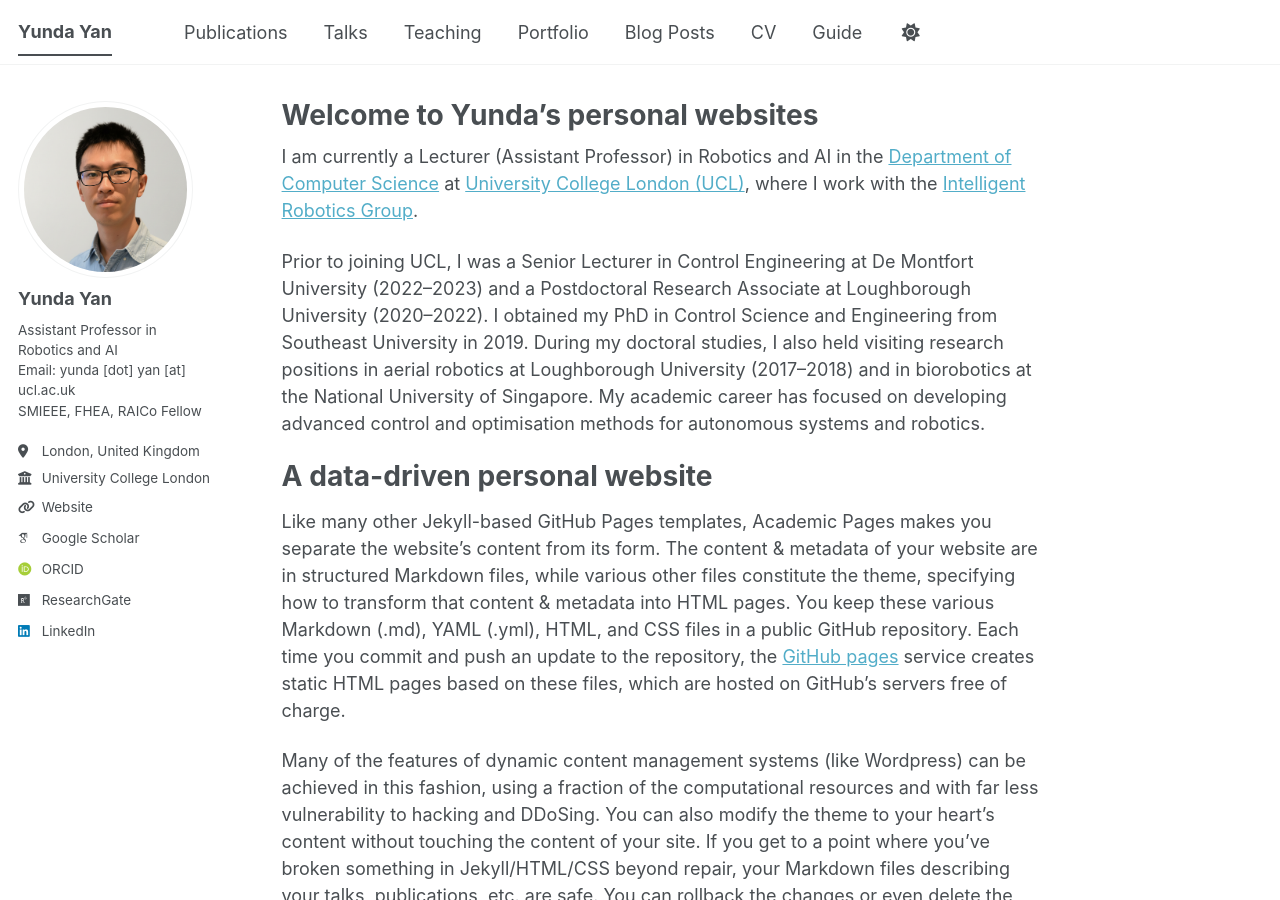
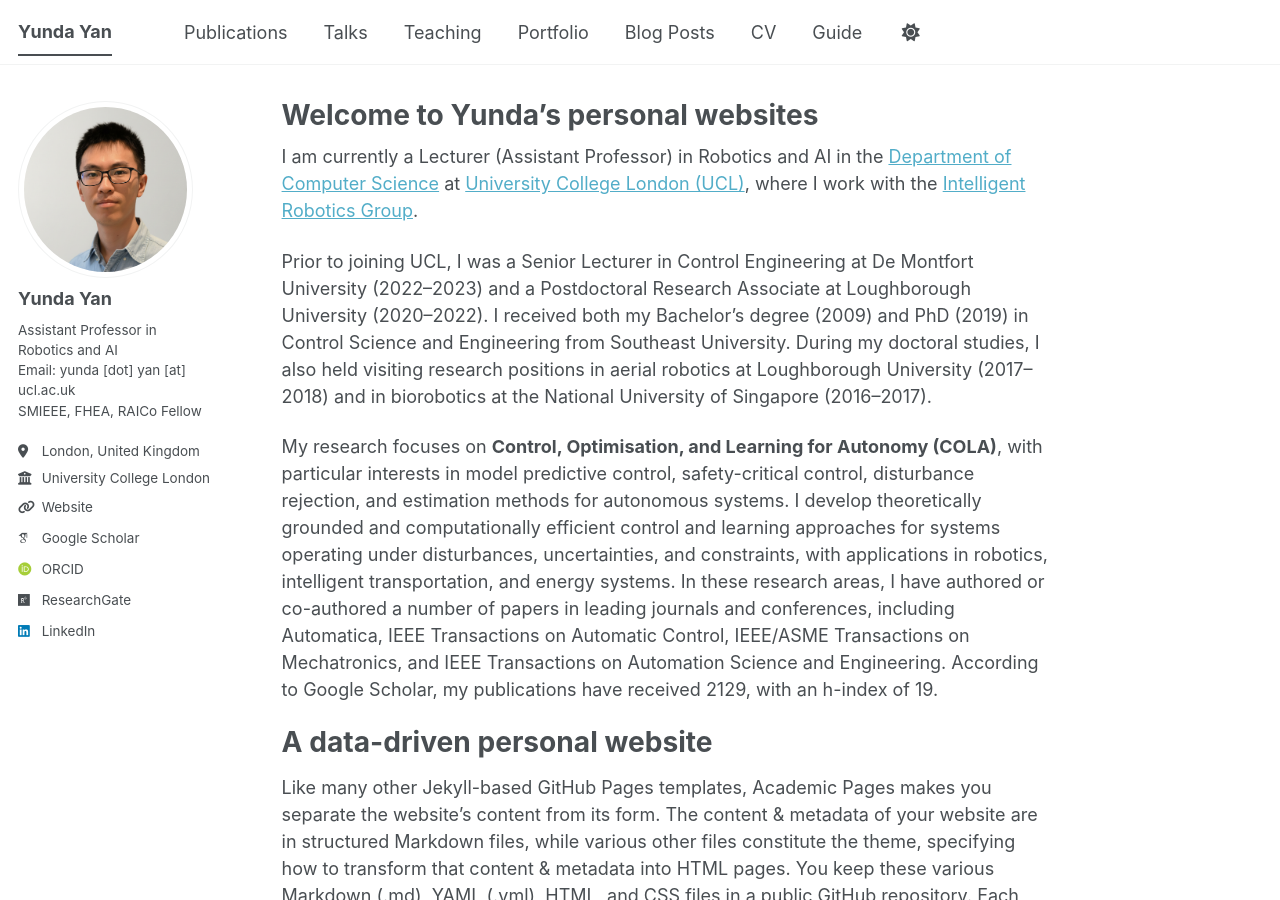
Before and after one commit to YundaYan/YundaYan.github.io, a Jekyll site: the page built from _pages/about.md, in a window 1280 px wide and 900 px high. Built offline with Jekyll 4.4.1, drawn with Linux system fonts in a browser that asks for light colours; some web fonts are replaced; a script bundle is joined from its source files by our own code; library files that are not in the unit come from our copies.

Commit message:
Update about.md

```diff
--- a/_pages/about.md
+++ b/_pages/about.md
@@ -9,7 +9,10 @@ redirect_from:
 
 I am currently a Lecturer (Assistant Professor) in Robotics and AI in the [Department of Computer Science](https://www.ucl.ac.uk/engineering/computer-science) at [University College London (UCL)](https://www.ucl.ac.uk), where I work with the [Intelligent Robotics Group](https://www.ucl.ac.uk/engineering/computer-science/research/research-groups-and-centres/intelligent-robotics-group).
 
-Prior to joining UCL, I was a Senior Lecturer in Control Engineering at De Montfort University (2022–2023) and a Postdoctoral Research Associate at Loughborough University (2020–2022). I obtained my PhD in Control Science and Engineering from Southeast University in 2019. During my doctoral studies, I also held visiting research positions in aerial robotics at Loughborough University (2017–2018) and in biorobotics at the National University of Singapore. My academic career has focused on developing advanced control and optimisation methods for autonomous systems and robotics.
+Prior to joining UCL, I was a Senior Lecturer in Control Engineering at De Montfort University (2022–2023) and a Postdoctoral Research Associate at Loughborough University (2020–2022). I received both my Bachelor's degree (2009) and PhD (2019) in Control Science and Engineering from Southeast University. During my doctoral studies, I also held visiting research positions in aerial robotics at Loughborough University (2017–2018) and in biorobotics at the National University of Singapore (2016–2017).
+
+My research focuses on **Control, Optimisation, and Learning for Autonomy (COLA)**, with particular interests in model predictive control, safety-critical control, disturbance rejection, and estimation methods for autonomous systems. I develop theoretically grounded and computationally efficient control and learning approaches for systems operating under disturbances, uncertainties, and constraints, with applications in robotics, intelligent transportation, and energy systems. In these research areas, I have authored or co-authored a number of papers in leading journals and conferences, including Automatica, IEEE Transactions on Automatic Control, IEEE/ASME Transactions on Mechatronics, and IEEE Transactions on Automation Science and Engineering. According to Google Scholar, my publications have received 2129, with an h-index of 19.
+
 
 A data-driven personal website
 ======
```
